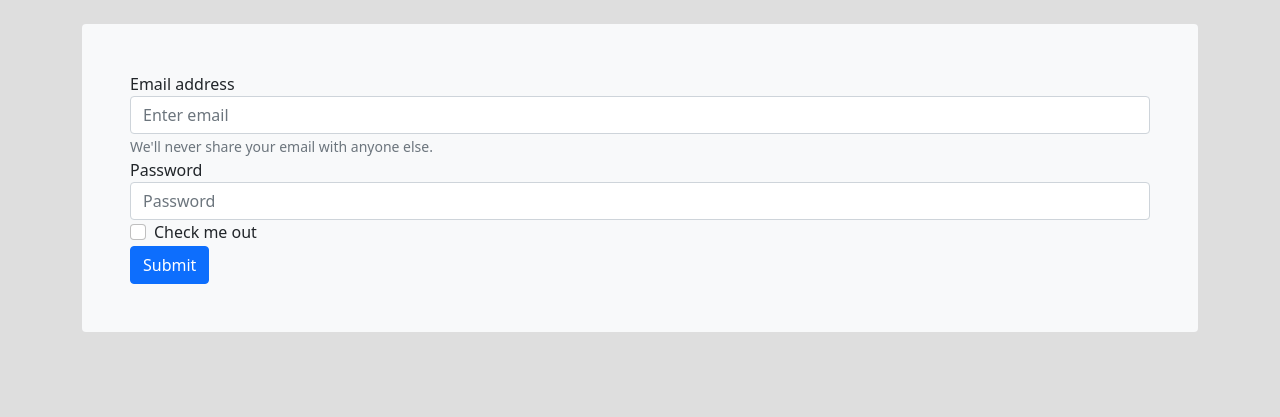
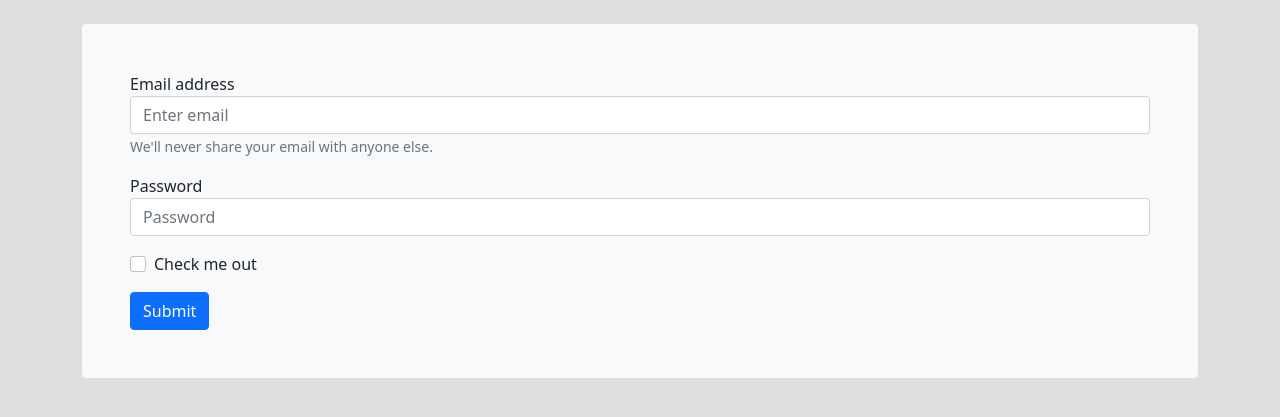
Before and after one commit to henry-sweat/my-bootstrap-template, a Flask app: page /form in a window 1280 px wide. Shown: the part 56-473 px from the top of the page. Run offline with Flask 2, Linux system fonts and the light colour scheme.

Commit message:
add mb-3

```diff
--- a/templates/form.html
+++ b/templates/form.html
@@ -5,16 +5,16 @@
 {% block content %}
       <div class="bg-light p-5 rounded">
         <form>
-          <div class="form-group">
+          <div class="form-group mb-3">
             <label for="exampleInputEmail1">Email address</label>
             <input type="email" class="form-control" id="exampleInputEmail1" aria-describedby="emailHelp" placeholder="Enter email">
             <small id="emailHelp" class="form-text text-muted">We'll never share your email with anyone else.</small>
           </div>
-          <div class="form-group">
+          <div class="form-group mb-3">
             <label for="exampleInputPassword1">Password</label>
             <input type="password" class="form-control" id="exampleInputPassword1" placeholder="Password">
           </div>
-          <div class="form-check">
+          <div class="form-check mb-3">
             <input type="checkbox" class="form-check-input" id="exampleCheck1">
             <label class="form-check-label" for="exampleCheck1">Check me out</label>
           </div>
```
Also changed, not shown: 1 other file.
